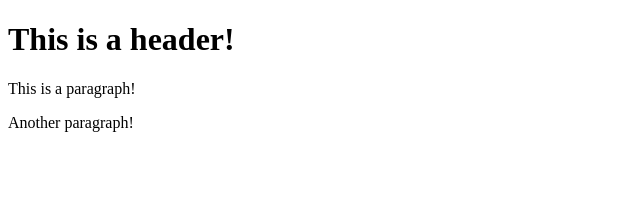
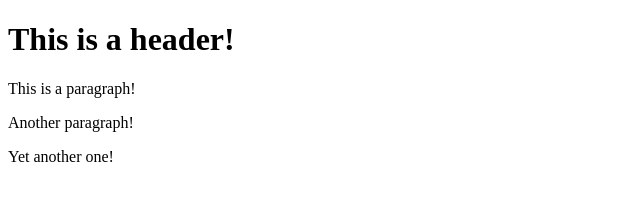
Before and after one commit to Lookas991/git-test, a website: page index.html in a window 1280 px wide. Shown: the whole page, without its empty margins (0-640 px from the left). Drawn offline with Linux system fonts and the light colour scheme.

Commit message:
fourth commit

```diff
--- a/index.html
+++ b/index.html
@@ -5,5 +5,6 @@
         <h1>This is a header!</h1>
         <p> This is a paragraph!</p>
         <p>Another paragraph!</p>
+        <p>Yet another one!</p>
     </body>
 </html>
```
Also changed, not shown: package.json (added, +24 -0 lines), 2 other files.
